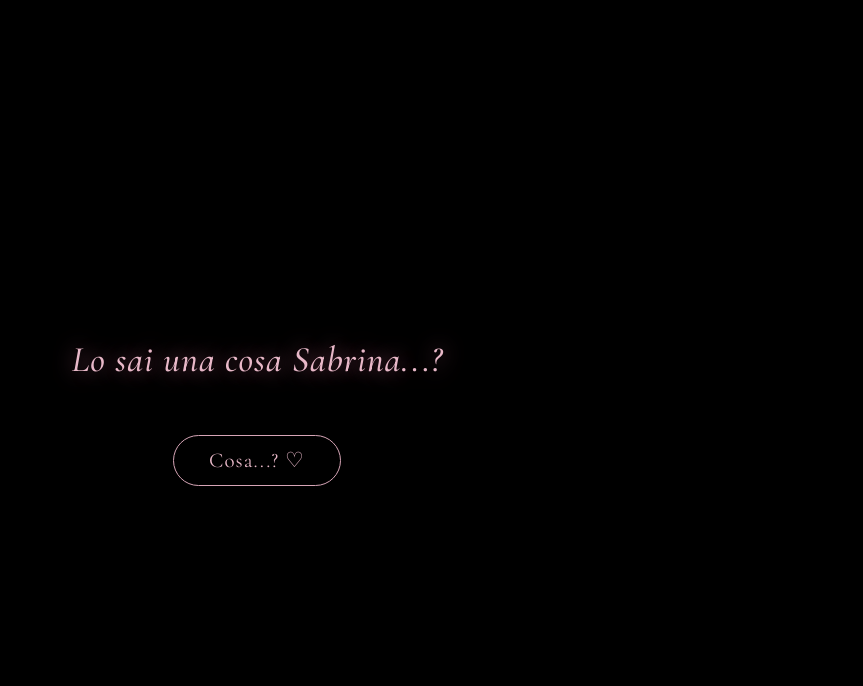
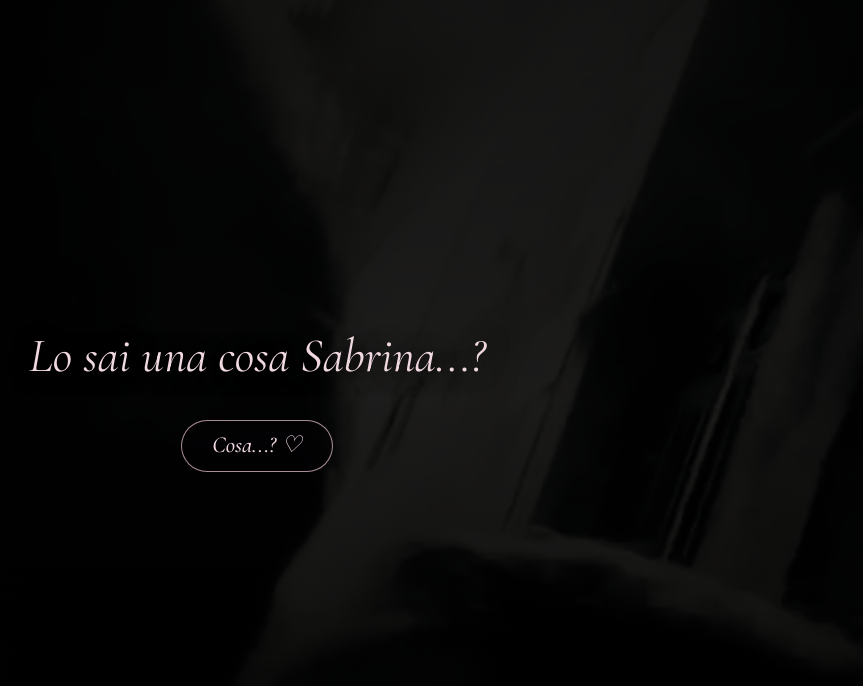
Before and after one commit to guarnieroenrico/sabrinalove, a plain HTML site: page sabrina/tiamo.html in a window 1280 px wide. Shown: the whole page, without its empty margins (383-1246 px from the left). Drawn offline with nearby package versions, Linux system fonts and the light colour scheme.

Commit message:
Update tiamo.html

```diff
--- a/sabrina/tiamo.html
+++ b/sabrina/tiamo.html
@@ -4,89 +4,107 @@
 <head>
 <meta charset="UTF-8">
 <meta name="viewport" content="width=device-width, initial-scale=1.0">
-<title>Per Sabrina ❤️</title>
+<title>Per Sabrina ♡</title>
 
-<link href="https://fonts.googleapis.com/css2?family=Cormorant+Garamond:ital,wght@0,400;0,500;0,600;1,500&display=swap" rel="stylesheet">
+<link href="https://fonts.googleapis.com/css2?family=Cormorant+Garamond:ital,wght@0,400;0,500;1,400;1,500&display=swap" rel="stylesheet">
 
 <style>
-* {
-  box-sizing: border-box;
-}
+* { box-sizing: border-box; }
 
 body {
   margin: 0;
   background: #000;
   color: white;
-  font-family: 'Cormorant Garamond', serif;
+  font-family: "Cormorant Garamond", Georgia, serif;
   overflow: hidden;
   min-height: 100vh;
+}
+
+#background-image {
+  position: fixed;
+  inset: 0;
+  width: 100%;
+  height: 100%;
+  object-fit: cover;
+  opacity: .30;
+  filter: brightness(.62) saturate(.72);
+  z-index: 0;
+}
+
+.shade {
+  position: fixed;
+  inset: 0;
+  z-index: 1;
+  background: linear-gradient(
+    180deg,
+    rgba(0,0,0,.55),
+    rgba(0,0,0,.34),
+    rgba(0,0,0,.72)
+  );
+  pointer-events: none;
 }
 
 .intro {
   position: fixed;
   inset: 0;
+  z-index: 3;
   display: flex;
   flex-direction: column;
   justify-content: center;
   align-items: center;
   text-align: center;
-  padding: 20px;
+  padding: 26px;
 }
 
 h1 {
-  color: #e8b8c8;
-  font-size: 36px;
+  margin: 0;
+  color: #f0d8e1;
+  font-size: clamp(30px, 8vw, 48px);
+  line-height: 1.2;
   font-weight: 400;
   font-style: italic;
-  letter-spacing: 1px;
-  text-shadow: 0 0 20px #9b526d;
+  text-shadow: 0 2px 22px #000;
 }
 
 button {
-  margin-top: 30px;
-  padding: 12px 35px;
-  background: transparent;
-  border: 1px solid #d6a5b6;
-  border-radius: 40px;
-  color: #e8b8c8;
-  font-family: inherit;
-  font-size: 21px;
-  letter-spacing: 1px;
+  margin-top: 34px;
+  padding: 10px 30px 12px;
+  border: 1px solid rgba(232,196,210,.72);
+  border-radius: 999px;
+  background: rgba(8,5,8,.28);
+  color: #f0d8e1;
+  font: italic 500 23px "Cormorant Garamond", Georgia, serif;
   cursor: pointer;
-  transition: .3s;
-}
-
-button:active {
-  background: #4c2635;
 }
 
 #chat {
   display: none;
   position: fixed;
   inset: 0;
+  z-index: 2;
   overflow-y: auto;
-  padding: 25px 10px;
+  padding: 28px 14px 34px;
   text-align: center;
   scrollbar-width: none;
 }
 
 .message {
   width: fit-content;
-  max-width: 95%;
-  margin: 12px auto;
-  color: #e8b8c8;
-  font-size: 25px;
+  max-width: 96%;
+  margin: 11px auto;
+  color: #f4dce5;
+  font-size: clamp(23px, 6vw, 30px);
+  line-height: 1.12;
   font-style: italic;
   font-weight: 500;
-  letter-spacing: 1px;
-  text-shadow: 0 0 12px #a85b76;
-  animation: appear .8s ease;
+  text-shadow: 0 2px 14px #000, 0 0 15px rgba(220,151,177,.55);
+  animation: appear .75s ease both;
 }
 
 @keyframes appear {
   from {
     opacity: 0;
-    transform: translateY(18px);
+    transform: translateY(15px);
   }
   to {
     opacity: 1;
@@ -98,12 +116,16 @@ button:active {
 
 <body>
 
-<div class="intro" id="intro">
+<img id="background-image" src="media/IMG_1355.jpeg" alt="">
+
+<div class="shade"></div>
+
+<section class="intro" id="intro">
   <h1>Lo sai una cosa Sabrina...?</h1>
   <button onclick="startLove()">Cosa...? ♡</button>
-</div>
+</section>
 
-<div id="chat"></div>
+<main id="chat" aria-live="polite"></main>
 
 <script>
 const messages = [
@@ -133,10 +155,10 @@ function startLove() {
     msg.textContent = messages[index % messages.length];
 
     chat.appendChild(msg);
+    index++;
+
     chat.scrollTop = chat.scrollHeight;
-
-    index++;
-  }, 350);
+  }, 420);
 }
 </script>
 
```
